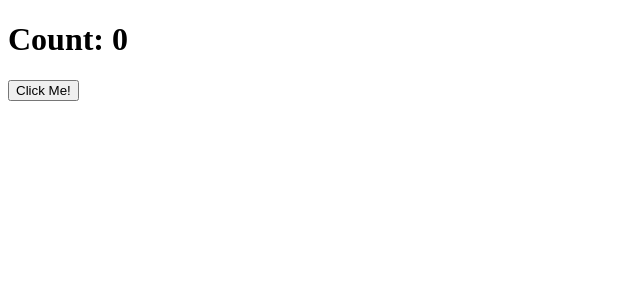
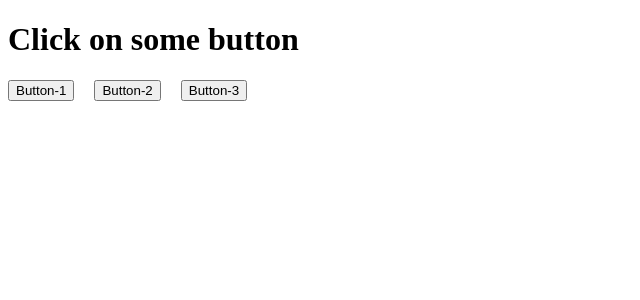
Before and after one commit to AdilSadigov/Develhope-React-Exercises, a React (Create React App) app in the folder exercise-app/: page / in a window 1280 px wide. Shown: the top 300 px of the page, without its empty margins (0-640 px from the left). Built offline with nearby package versions, Linux system fonts and the light colour scheme.

Commit message:
added Events-3 exercise

```diff
--- a/exercise-app/src/App.js
+++ b/exercise-app/src/App.js
@@ -1,10 +1,11 @@
 import React from "react";
 import { ClickCounter } from "./ClickCounter";
+import { ClickTracker } from "./ClickTracker";
 import { Counter } from "./Counter";
 import { Welcome } from "./Welcome";
 
 export class App extends React.Component {
     render () {
-        return <ClickCounter/>
+        return <ClickTracker/>
     }
 }
--- /dev/null
+++ b/exercise-app/src/ClickTracker.js
@@ -0,0 +1,17 @@
+import React from "react";
+
+export class ClickTracker extends React.Component {
+    showLastPressedButton = (event) => {
+        document.getElementById("h1").innerText = `Last pressed button is: ${event.target.name}`
+    }
+
+
+    render () {
+        return <div>
+            <h1 id="h1">Click on some button</h1>
+            <button name='Button-1' onClick={this.showLastPressedButton}>Button-1</button>
+            <button name='Button-2' onClick={this.showLastPressedButton} style={{margin: '0px 20px'}}>Button-2</button>
+            <button name='Button-3' onClick={this.showLastPressedButton}>Button-3</button>
+        </div>
+    }
+}
```
